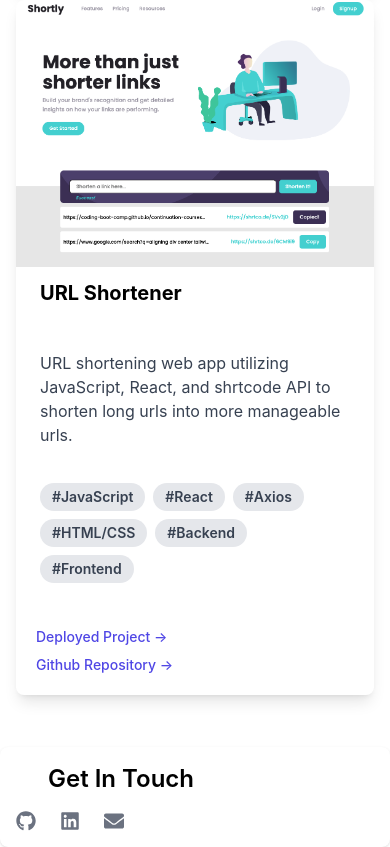
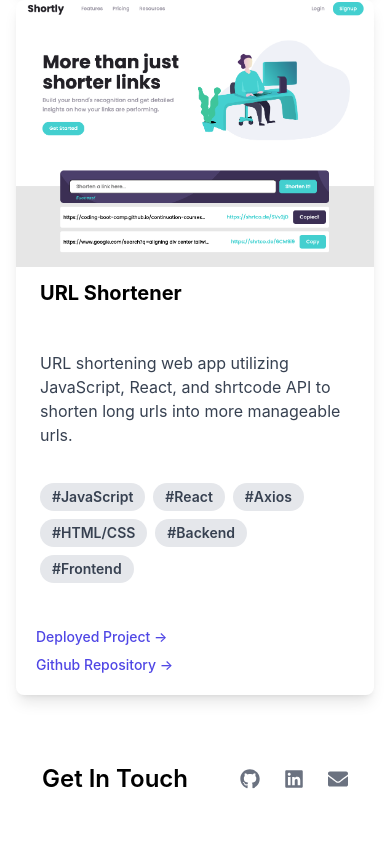
Before and after one commit to ktrudickm/KTPortfolio, a React (Create React App) app: page / in a window 390 px wide. Shown: the part 2399-3246 px from the top of the page. After the commit the page ends 3210 px from the top, so only its background shows below. Built offline with nearby package versions, Linux system fonts and the light colour scheme.

Commit message:
Edits to footer for responsiveness on mobile. About me and link routing next

```diff
--- a/src/components/Footer/footer.jsx
+++ b/src/components/Footer/footer.jsx
@@ -4,12 +4,12 @@ import { FaEnvelope, FaGithub, FaLinkedin } from 'react-icons/fa';
 const footer = () => {
   return (
     <>
-    <footer class="p-4 bg-white rounded-lg shadow md:px-6 md:py-8 dark:bg-gray-800">
-    <div class="sm:flex sm:items-center sm:justify-between">
-        <div class="flex items-center pl-8 mb-4 sm:mb-0">
+    <footer class="p-4 bg-white sm:p-6 dark:bg-gray-800">
+        <div class="flex w-100 items-center justify-around">
+            <div class="flex sm:mb-0">
                 <span class="self-center text-2xl font-semibold whitespace-nowrap dark:text-white">Get In Touch</span>
             </div>
-        <div class="flex pr-8 mt-4 space-x-6 sm:justify-center sm:mt-0">
+            <div class="flex space-x-6 items-center sm:justify-center sm:mt-0">
                 <a href="https://github.com/ktrudickm" class="text-gray-500 hover:text-gray-900 dark:hover:text-white">
                     <FaGithub class="w-5 h-5" />
                 </a>
```
Lines whose indentation alone changed are shown as unchanged.
